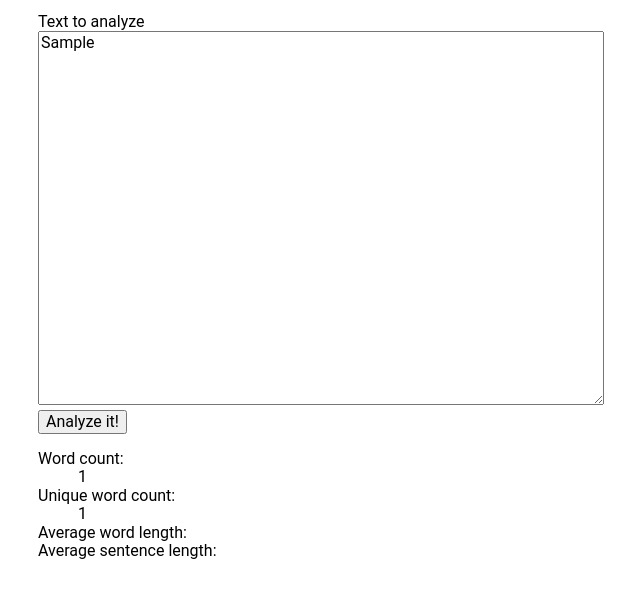
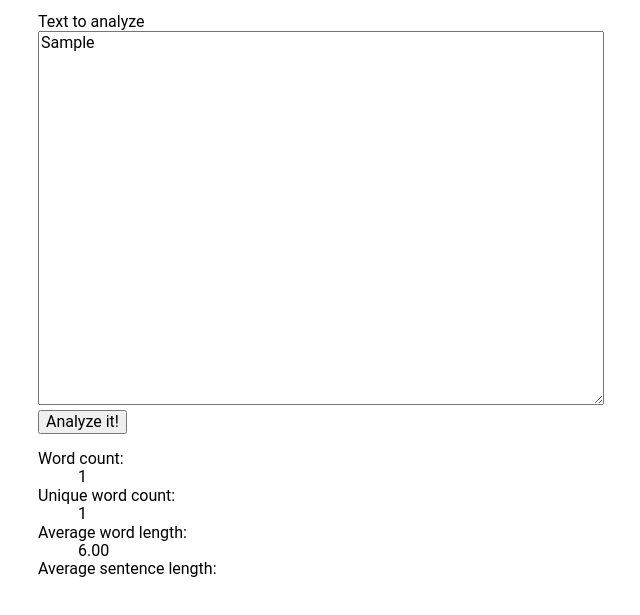
Before and after one commit to mnickey/Thinkful-Text-Analyzer, a plain HTML site: page index.html in a window 1280 px wide. Both pictures are taken after typing "Sample" into the empty fields and a click on the button "Analyze it!". Shown: the part 131-746 px from the top of the page, without its empty margins (122-762 px from the left). Drawn offline with nearby package versions, Linux system fonts and the light colour scheme.

Commit message:
Added average words function

```diff
--- a/app.js
+++ b/app.js
@@ -25,7 +25,18 @@ function wordCount(enteredText) {
     return count;
 }
 
+function avgWords(text) {
+    // console.log(letterCount(text).toFixed(2) / wordCount(text).toFixed(2));
+    return (letterCount(text) / wordCount(text)).toFixed(2);
+}
+
 // HELPER FUNCTIONS
+// Count the number of letters
+function letterCount(text) {
+    var letters = wordsOnly(text).replace(/\s/g, "");
+    return(letters.length);
+}
+
 // populate the html
 function renderHtml(value, selector) {
     $(selector).text(value);
@@ -36,6 +47,7 @@ function wordsOnly(text) {
     return text.replace(/[(),^\n]/g, ' ');
 }
 
+// Main Function
 // watch form submission
 function submitForm() {
     $('.js-form').submit(function (event) {
@@ -43,6 +55,7 @@ function submitForm() {
         var enteredText = $(this).find('#user-text').val();
         renderHtml(wordCount(enteredText), '.js-word-count');
         renderHtml(uniqueWords(enteredText), '.js-unique-words');
+        renderHtml(avgWords(enteredText), '.js-avg-word-length');
         $("dl").removeClass("hidden");
     });
 }
--- a/index.html
+++ b/index.html
@@ -33,7 +33,7 @@
             <dd class="js-unique-words"></dd>
 
             <dt>Average word length</dt>
-            <dd></dd>
+            <dd class="js-avg-word-length" ></dd>
 
             <dt>Average sentence length</dt>
             <dd></dd>
```
